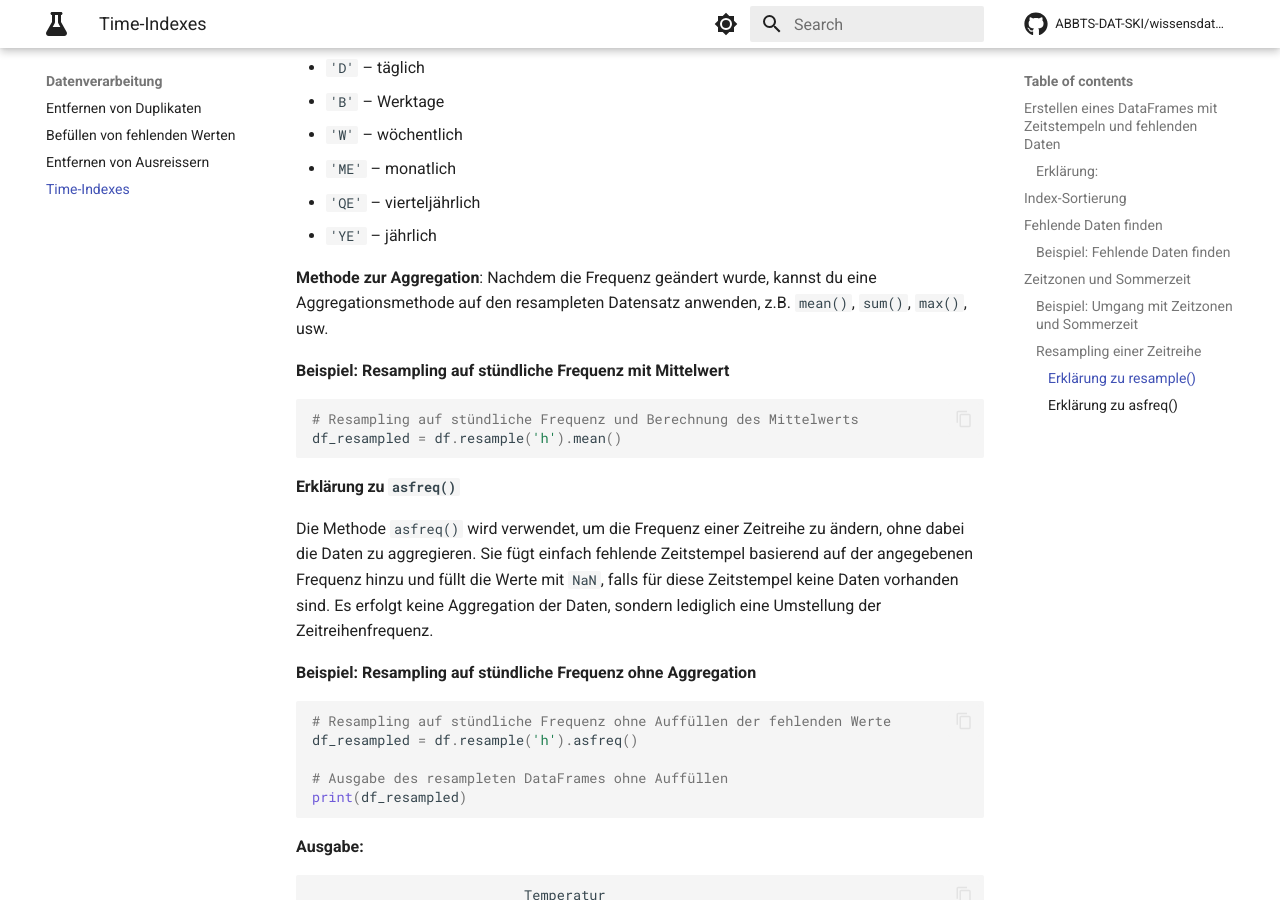
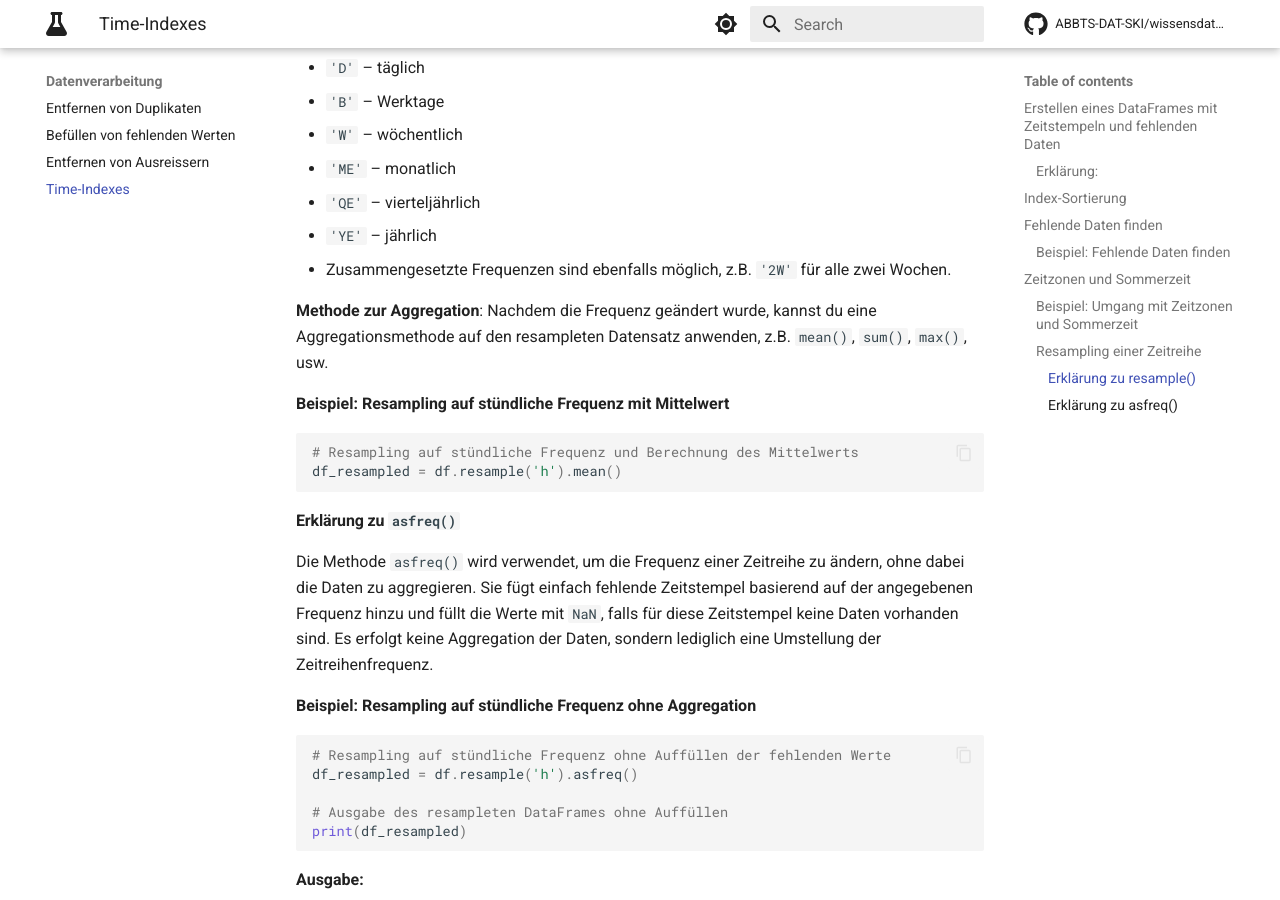
Before and after one commit to ABBTS-DAT-SKI/wissensdatenbank, an MkDocs documentation site: the page built from docs/data-engineering/time_indexes.md, in a window 1280 px wide and 900 px high, scrolled down 3497 px. Built offline with MkDocs 1.6.1 and Material for MkDocs 9.7.7, drawn with Linux system fonts in a browser that asks for light colours; comment, search, counter and statistics services are not loaded.

Commit message:
add combined frequencies

```diff
--- a/docs/data-engineering/time_indexes.md
+++ b/docs/data-engineering/time_indexes.md
@@ -137,6 +137,7 @@ Die Methode `resample()` wird verwendet, um die Frequenz einer Zeitreihe zu änd
   - `'ME'` – monatlich
   - `'QE'` – vierteljährlich
   - `'YE'` – jährlich
+  - Zusammengesetzte Frequenzen sind ebenfalls möglich, z.B. `'2W'` für alle zwei Wochen.
 
 **Methode zur Aggregation**: Nachdem die Frequenz geändert wurde, kannst du eine Aggregationsmethode auf den resampleten Datensatz anwenden, z.B. `mean()`, `sum()`, `max()`, usw.
 
```
